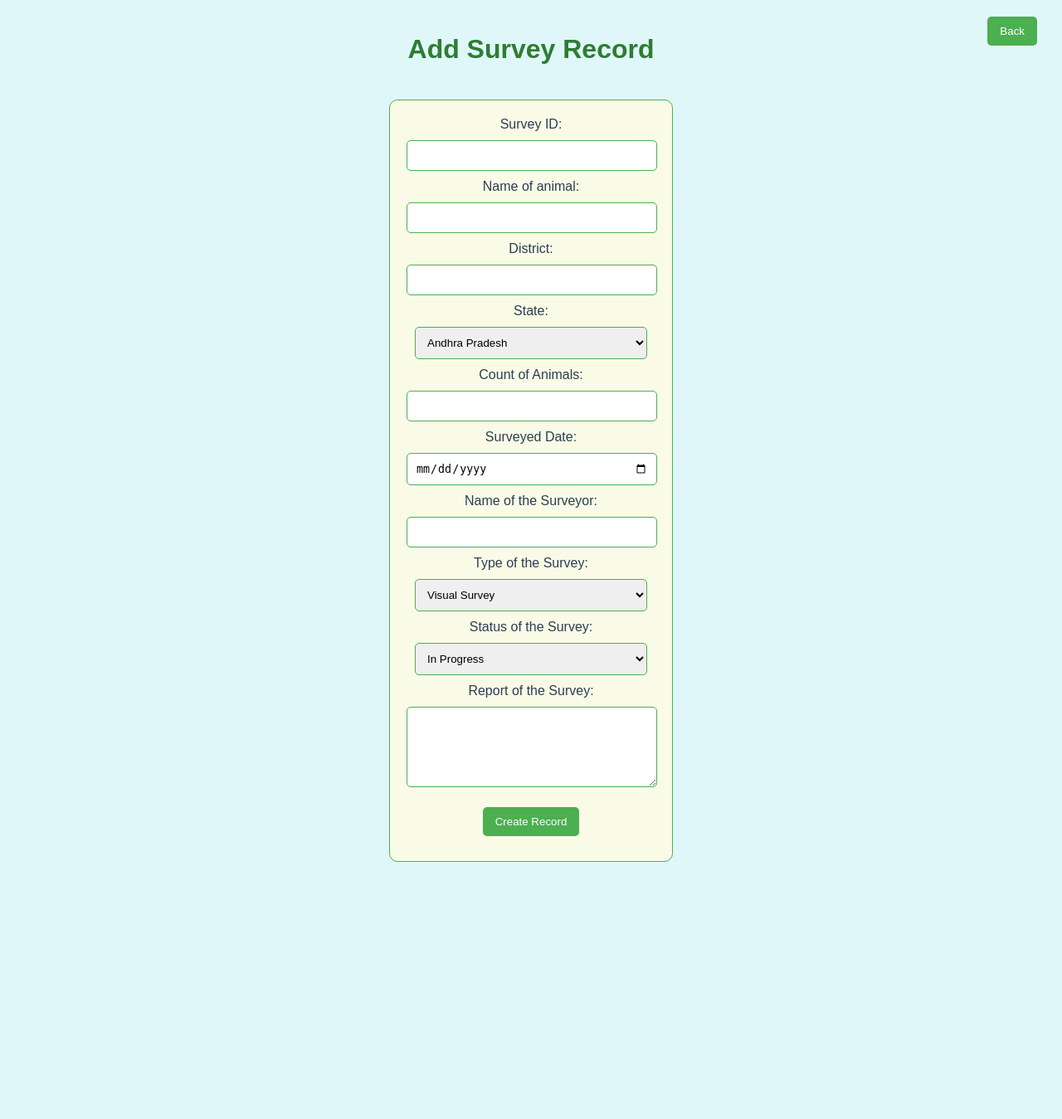
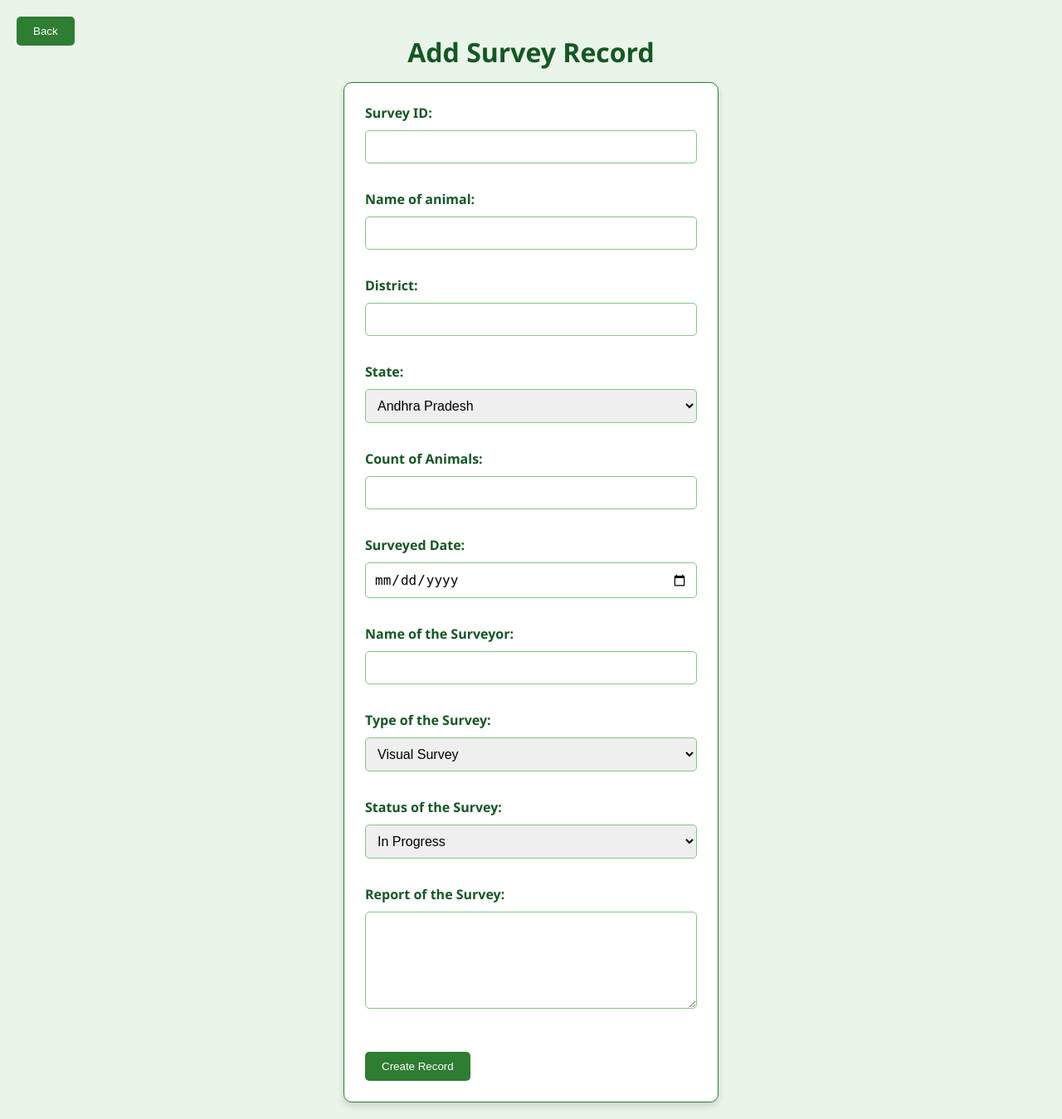
Before and after one commit to allensamjoshua/animal-survey-tracking, a Flask app: page /admin/admin_dashboard/create_record in a window 1280 px wide. Shown: the whole page at 83% size. Before the commit the page ends 1039 px from the top, so only its background shows below. Run offline with Flask 3, Linux system fonts and the light colour scheme; the visitor is signed in with stand-in values (Sample User, id 1).

Commit message:
Final Cut

```diff
--- a/add_admin.py
+++ b/add_admin.py
@@ -8,7 +8,7 @@ admin_app.config['SECRET_KEY'] = '6HE6W43I1'
 admin_app.config['SQLALCHEMY_DATABASE_URI'] = (
     'mssql+pyodbc:///?odbc_connect=' +
     'DRIVER={ODBC Driver 17 for SQL Server};'
-    'SERVER=DESKTOP-NP4U7J0\\SQLEXPRESS;'
+    'SERVER=DESKTOP-6OI45DP\\SQLEXPRESS;'
     'DATABASE=ut_project;'
     'Trusted_Connection=yes;'
 )
--- a/static/styles.css
+++ b/static/styles.css
@@ -1,47 +1,71 @@
 /* General Styles */
 body {
-  font-family: Arial, sans-serif;
-  background-color: #e0f7fa;
-  color: #2c3e50;
+  font-family: 'Segoe UI', Tahoma, Geneva, Verdana, sans-serif;
+  background-color: #e9f5e9; /* Light forest green */
+  color: #2e4e1f; /* Dark green for text */
   margin: 0;
   padding: 20px;
-  text-align: center;
 }
 
 h1, h2 {
-  color: #2e7d32;
+  color: #155724; /* Darker green for headers */
+  margin-bottom: 15px;
+  text-align: center; /* Center aligned headings */
 }
 
+/* General Button Styles */
 button {
-  background-color: #4caf50;
+  background-color: #2e7d32;
   color: white;
   border: none;
-  padding: 10px 15px;
+  padding: 10px 20px;
   border-radius: 5px;
   cursor: pointer;
-  margin: 10px;
+  margin-top: 10px;
+  width: auto; /* Default to automatic width */
+  display: inline-block; /* Inline to prevent full width */
+  text-align: center;
+  transition: background-color 0.3s ease-in-out, transform 0.2s;
+}
+
+button.request-survey {
+  width: 200px; /* Specific width for 'Request a Survey' button */
+  margin: 0 auto; /* Center the button horizontally */
 }
 
 button:hover {
-  background-color: #388e3c;
+  background-color: #1b5e20; /* Darker forest green */
+  transform: scale(1.05);
 }
 
 /* Form Styles */
 form {
-  margin: 20px auto;
-  padding: 20px;
-  background-color: #f9fbe7;
-  border: 1px solid #4caf50;
+  margin: 0 auto;
+  padding: 25px;
+  background-color: #ffffff; /* Light background for readability */
   border-radius: 10px;
-  width: 300px; /* Fixed width for consistency */
+  width: 90%;
+  max-width: 400px;
+  box-shadow: 0 4px 8px rgba(0, 0, 0, 0.15); /* Subtle shadow for depth */
+  border: 1px solid #2e7d32; /* Green border for the forest feel */
+  text-align: left; /* Align content left */
 }
 
 input, select, textarea {
-  width: calc(100% - 20px); /* Adjusted for padding */
+  width: 100%; /* Full width fields */
   padding: 10px;
   margin: 10px 0;
-  border: 1px solid #4caf50;
+  border: 1px solid #81c784; /* Soft green border */
   border-radius: 5px;
+  font-size: 16px;
+  box-sizing: border-box;
+  display: block;
+}
+
+input:focus, select:focus, textarea:focus {
+  border-color: #43a047; /* Bright green on focus */
+  outline: none;
+  box-shadow: 0 0 6px rgba(67, 160, 71, 0.4); /* Green glow on focus */
 }
 
 /* Table Styles */
@@ -49,52 +73,95 @@ table {
   width: 90%;
   margin: 20px auto;
   border-collapse: collapse;
-  table-layout: auto;  /* Allow columns to resize based on content */
+  max-width: 1000px;
+  text-align: center; /* Centered table content */
 }
 
 th, td {
-  border: 1px solid #4caf50;
-  padding: 8px;
-  text-align: center;
+  padding: 12px;
+  border: 1px solid #4caf50; /* Forest green border */
 }
 
 th {
-  background-color: #81c784;
+  background-color: #2e7d32; /* Dark forest green for table header */
   color: white;
+}
+
+tr:nth-child(even) {
+  background-color: #e8f5e9; /* Light green background for alternate rows */
+}
+
+tr:hover {
+  background-color: #c8e6c9; /* Light forest green on hover */
 }
 
 /* Specific style for Notes column */
 td.notes {
-  white-space: pre-wrap;  /* Allows paragraphs and breaks */
-  text-align: left;       /* Align text to the left */
-  width: 400px;           /* Adjust width as needed */
-  word-wrap: break-word;  /* Ensures long words break to fit */
-  padding: 15px;          /* Add more padding for readability */
+  white-space: pre-wrap;
+  text-align: left;
+  word-wrap: break-word;
+  padding: 15px;
 }
 
-tr:nth-child(even) {
-  background-color: #f1f8e9;
-}
-
-tr:hover {
-  background-color: #dcedc8;
-}
-
-/* Center Alignment */
+/* Alignment Fixes */
 .center {
   display: flex;
   flex-direction: column;
   align-items: center;
 }
 
+form input, form select, form textarea, form button {
+  text-align: left; /* Left align input text */
+}
+
+form label {
+  margin-bottom: 5px;
+  display: block;
+  font-weight: bold;
+  color: #155724; /* Darker green */
+}
+
+form button {
+  margin-top: 20px; /* More space above buttons */
+}
+
+table {
+  margin-top: 40px;
+}
+
 .top-right {
-    position: absolute;
-    top: 10px;
-    right: 20px;
+  position: absolute;
+  top: 10px;
+  right: 20px;
 }
 
 .top-left {
   position: absolute;
   top: 10px;
-  right: 20px;
+  left: 20px;
 }
+
+/* Navigation Smoothness */
+a {
+  color: #2e7d32; /* Forest green links */
+  text-decoration: none;
+  transition: color 0.3s ease-in-out;
+}
+
+a:hover {
+  color: #1b5e20; /* Darker green on hover */
+}
+
+input, select, textarea {
+  transition: border-color 0.3s ease-in-out, box-shadow 0.3s ease-in-out;
+}
+
+/* Button Smoothness */
+button {
+  transition: background-color 0.3s ease, transform 0.2s ease;
+}
+
+/* Table transitions */
+table, th, td {
+  transition: background-color 0.3s ease-in-out, border-color 0.3s ease-in-out;
+}
--- a/templates/create_admin.html
+++ b/templates/create_admin.html
@@ -4,6 +4,7 @@
         <title>
             Admin Sign-Up
         </title>
+        <link rel="stylesheet" href="/static/styles.css"/>
     </head>
     <body>
         <center>
--- a/templates/home.html
+++ b/templates/home.html
@@ -9,7 +9,7 @@
         <button onclick="location.href='{{url_for('admin_login')}}'">Admin</button>
         </div>
         <label for="req_btn">Animal Sighting in your locality?</label>
-        <button id="req_btn" onclick="location.href='{{url_for('request_page')}}'">Request a Survey!</button>
+        <button class="request-survey" id="req_btn" onclick="location.href='{{url_for('request_page')}}'">Request a Survey!</button>
         <div class="center">
             <div class="homepage-search">
                 <h1>Indian Wildlife Database</h1>
```
Also changed, not shown: static/style.css (+82 -31 lines), templates/admin_dashboard.html (+26 -6 lines), templates/admin_login.html (+4 -3 lines), templates/admin_request_page.html (+19 -1 lines).
